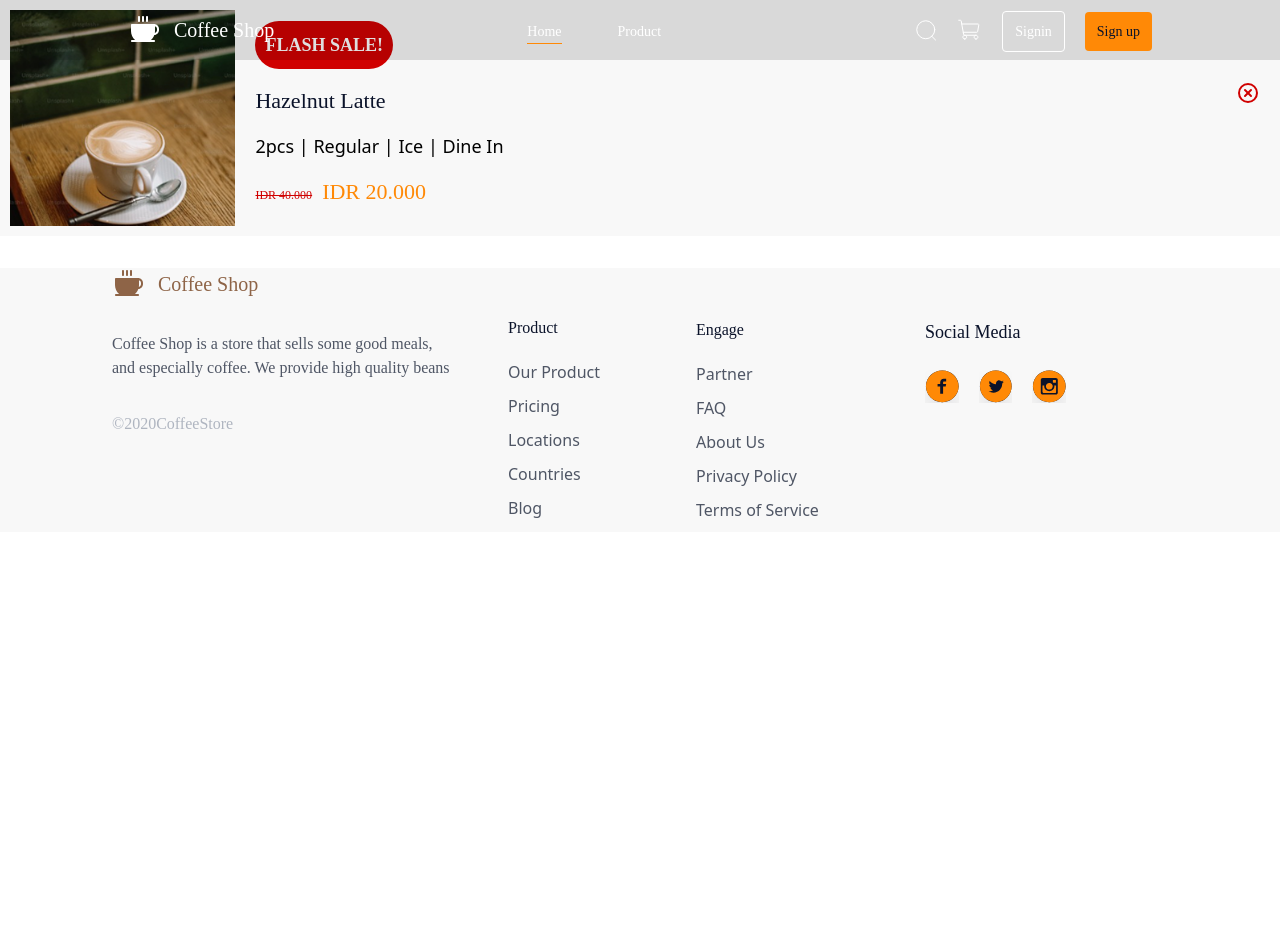
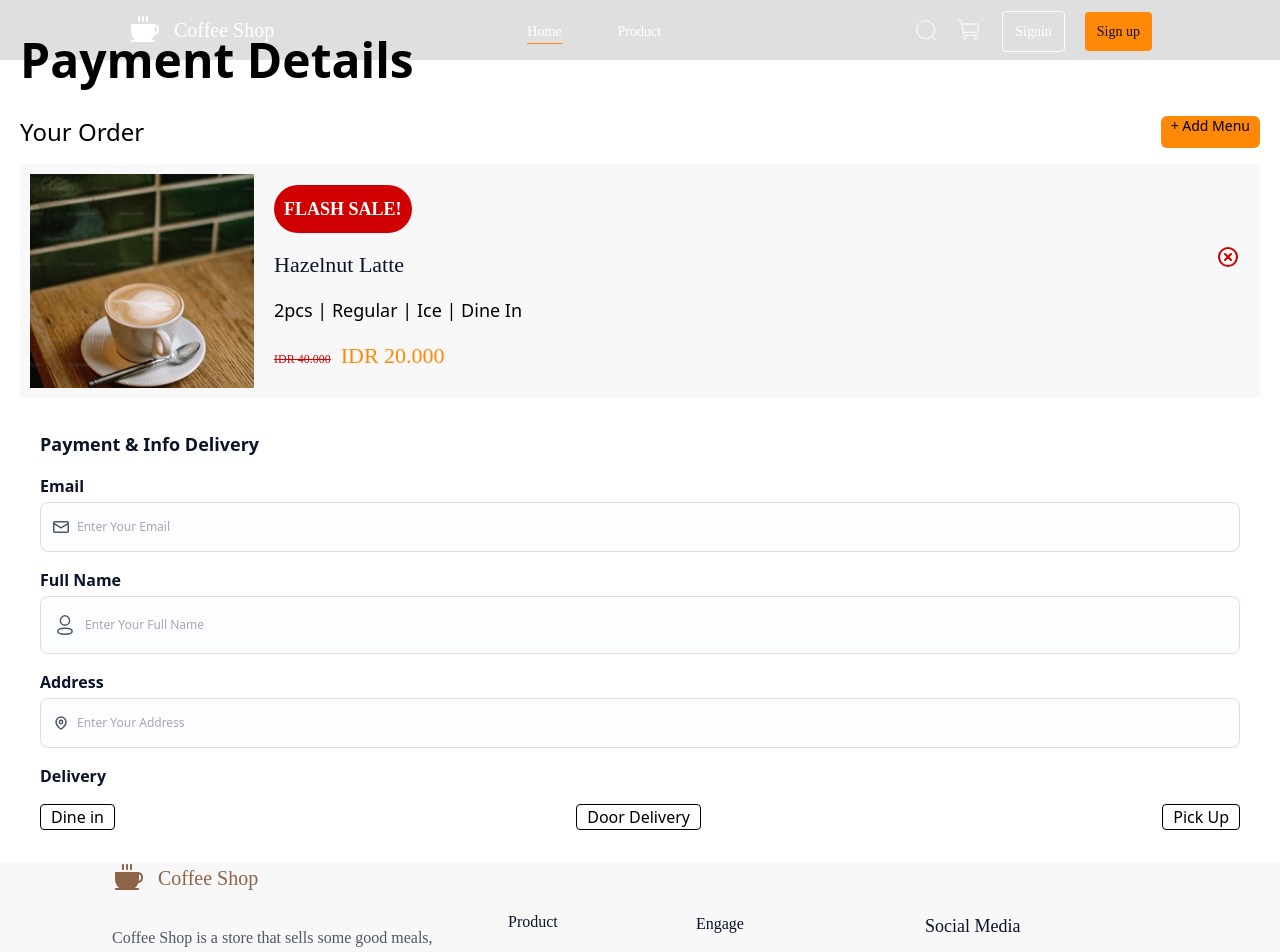
Before and after one commit to adityabastyas/koda-b6-react, a React (Vite) app: page /checkout-product in a window 1280 px wide. Shown: the top 952 px of the page. Before the commit the page ends 800 px from the top, so only its background shows below. Built offline with nearby package versions, Linux system fonts and the light colour scheme.

Commit message:
feat: add new form input and option delevery

```diff
--- a/src/components/CartOrder.jsx
+++ b/src/components/CartOrder.jsx
@@ -10,6 +10,7 @@ function CartOrder({
   dineOption,
   originalPrice,
   discountPrice,
+  isFlashSale = false,
 }) {
   return (
     <>
@@ -18,9 +19,11 @@ function CartOrder({
           <img src={src} alt={alt} className='w-full h-full' />
         </div>
         <div className='flex flex-col gap-[15px] relative w-full mt-[11px]'>
-          <h4 className="text-white font-['Plus_Jakarta_Sans'] text-lg font-bold py-2.5 px-2.5 rounded-3xl bg-[#d00000] w-max">
-            FLASH SALE!
-          </h4>
+          {isFlashSale && (
+            <h4 className="text-white font-['Plus_Jakarta_Sans'] text-lg font-bold py-2.5 px-2.5 rounded-3xl bg-[#d00000] w-max">
+              FLASH SALE!
+            </h4>
+          )}
           <h3 className="text-[22px] font-medium text-[#0b132a] font-['Plus_Jakarta_Sans']">
             {title}
           </h3>
--- a/src/pages/CheckoutProduct.jsx
+++ b/src/pages/CheckoutProduct.jsx
@@ -1,11 +1,22 @@
 import React from "react";
 import CartOrder from "../components/CartOrder";
+import Input from "../components/Input";
 
 function CheckoutProduct() {
   return (
     <>
       <div>
         <div>
+          <section className='mt-9 px-5'>
+            <h1 className='text-5xl font-semibold'>Payment Details</h1>
+
+            <div className='flex justify-between mt-8 mb-4'>
+              <span className='text-2xl font-medium'>Your Order</span>
+              <span className='bg-[#ff8906] text-sm font-medium px-2.5 rounded-md cursor-pointer text-black'>
+                + Add Menu
+              </span>
+            </div>
+
             <CartOrder
               src='src/assets/img/image-31.png'
               alt='Hazelnut Latte coffe'
@@ -16,7 +27,57 @@ function CheckoutProduct() {
               dineOption='Dine In'
               originalPrice='IDR 40.000'
               discountPrice='IDR 20.000'
+              isFlashSale={true}
             />
+
+            <section className='mt-8 px-5'>
+              <h2 className='text-lg font-semibold mb-4 text-[#0b132a]'>
+                Payment & Info Delivery
+              </h2>
+
+              <form className='grid grid-cols-1 gap-4'>
+                <Input
+                  label='Email'
+                  htmlFor='email'
+                  id='email'
+                  placeholder='Enter Your Email'
+                  src='src/assets/img/icon/mail.svg'
+                  alt='icon email'
+                />
+                <Input
+                  htmlFor='fullName'
+                  label='Full Name'
+                  id='fullName'
+                  placeholder='Enter Your Full Name'
+                  src='./src/assets/img/icon/Profile.svg'
+                  alt='icon profile'
+                />
+                <Input
+                  htmlFor='address'
+                  label='Address'
+                  id='address'
+                  placeholder='Enter Your Address'
+                  src='./src/assets/img/icon/location.svg'
+                  alt='icon location'
+                />
+                <label className='block  text-base font-semibold text-[#0b132a]'>
+                  Delivery
+                </label>
+
+                <div className='flex justify-between '>
+                  <button className='px-2.5 border rounded cursor-pointer'>
+                    Dine in
+                  </button>
+                  <button className='px-2.5 border rounded cursor-pointer'>
+                    Door Delivery
+                  </button>
+                  <button className='px-2.5 border rounded cursor-pointer'>
+                    Pick Up
+                  </button>
+                </div>
+              </form>
+            </section>
+          </section>
         </div>
       </div>
     </>
```
Lines whose indentation alone changed are shown as unchanged.
